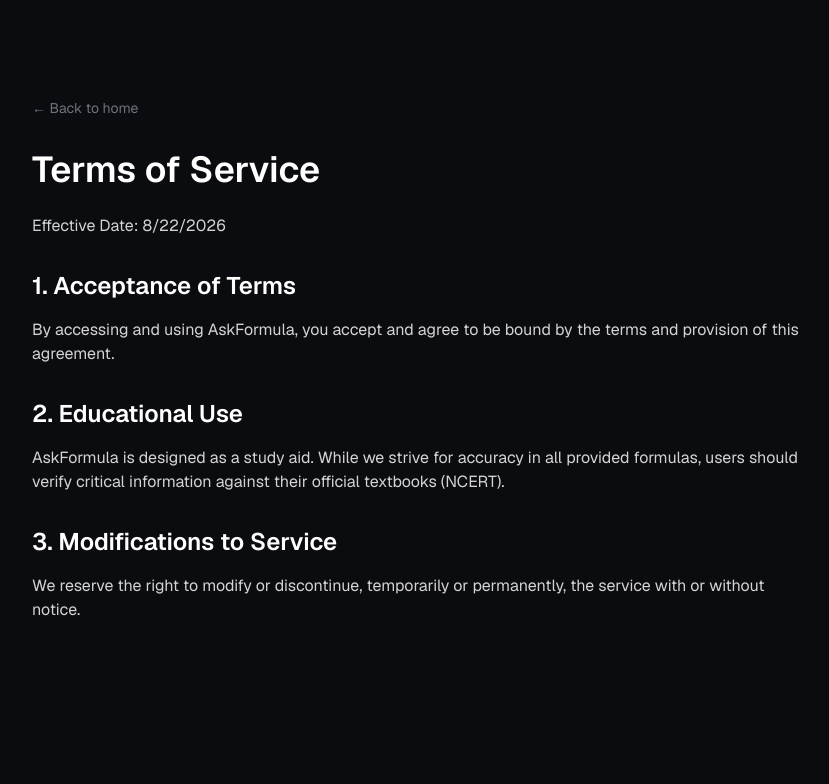
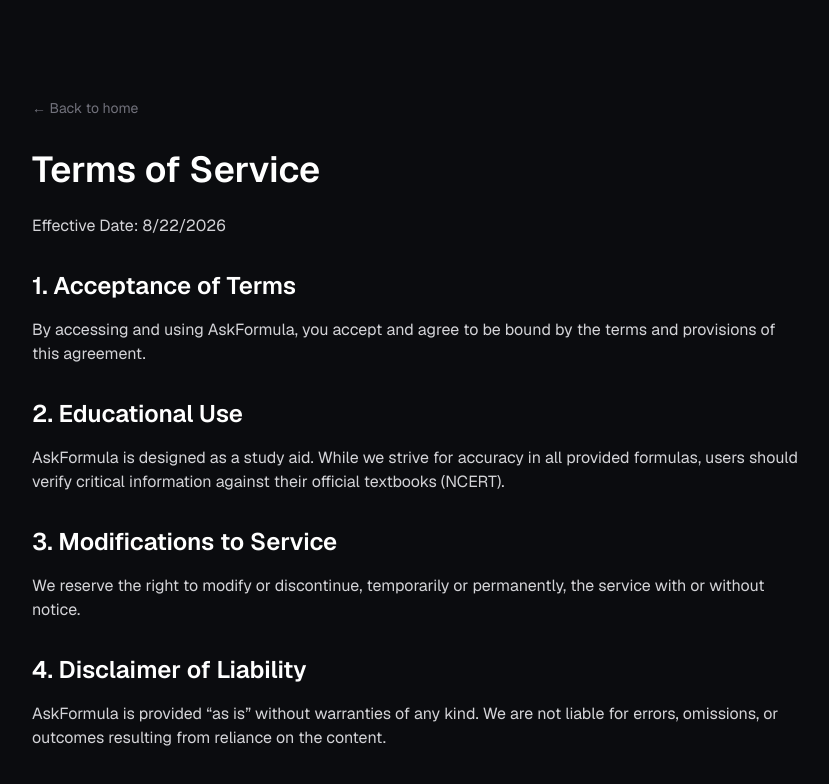
Before and after one commit to askakshat/AskFormula, a React (Vite) app: page /terms in a window 1280 px wide. Shown: the top 784 px of the page, without its empty margins (224-1053 px from the left). Built offline with nearby package versions, Linux system fonts and the light colour scheme.

Commit message:
Refactor Terms of Service paragraphs for clarity
Updated paragraphs for better readability by breaking long sentences into multiple lines.

```diff
--- a/src/pages/Terms.tsx
+++ b/src/pages/Terms.tsx
@@ -4,25 +4,47 @@
   return (
     <div className="min-h-screen bg-[#0b0c0f] text-zinc-300 font-sans p-6 md:p-12 lg:p-24 selection:bg-emerald-500/30">
       <div className="max-w-3xl mx-auto space-y-8">
-        <Link to="/" className="inline-flex items-center gap-2 text-sm text-zinc-500 hover:text-white transition-colors mb-8">
+        <Link
+          to="/"
+          className="inline-flex items-center gap-2 text-sm text-zinc-500 hover:text-white transition-colors mb-8"
+        >
           &larr; Back to home
         </Link>
+
         <h1 className="text-4xl font-bold text-white mb-6">Terms of Service</h1>
         <p>Effective Date: {new Date().toLocaleDateString()}</p>
 
         <section className="space-y-4">
           <h2 className="text-2xl font-semibold text-white">1. Acceptance of Terms</h2>
-          <p>By accessing and using AskFormula, you accept and agree to be bound by the terms and provision of this agreement.</p>
+          <p>
+            By accessing and using AskFormula, you accept and agree to be bound by the terms and
+            provisions of this agreement.
+          </p>
         </section>
 
         <section className="space-y-4">
           <h2 className="text-2xl font-semibold text-white">2. Educational Use</h2>
-          <p>AskFormula is designed as a study aid. While we strive for accuracy in all provided formulas, users should verify critical information against their official textbooks (NCERT).</p>
+          <p>
+            AskFormula is designed as a study aid. While we strive for accuracy in all provided
+            formulas, users should verify critical information against their official textbooks
+            (NCERT).
+          </p>
         </section>
 
         <section className="space-y-4">
           <h2 className="text-2xl font-semibold text-white">3. Modifications to Service</h2>
-          <p>We reserve the right to modify or discontinue, temporarily or permanently, the service with or without notice.</p>
+          <p>
+            We reserve the right to modify or discontinue, temporarily or permanently, the service
+            with or without notice.
+          </p>
+        </section>
+
+        <section className="space-y-4">
+          <h2 className="text-2xl font-semibold text-white">4. Disclaimer of Liability</h2>
+          <p>
+            AskFormula is provided “as is” without warranties of any kind. We are not liable for
+            errors, omissions, or outcomes resulting from reliance on the content.
+          </p>
         </section>
       </div>
     </div>
```
